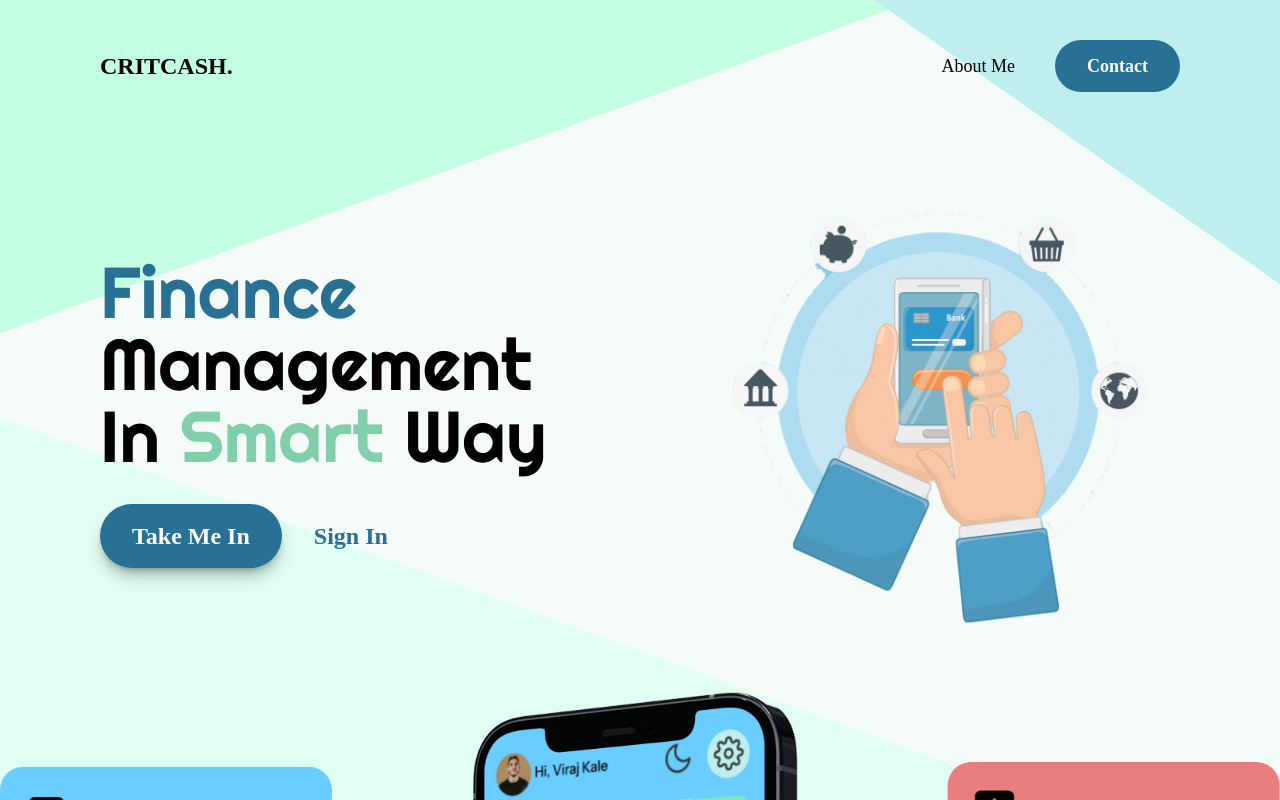
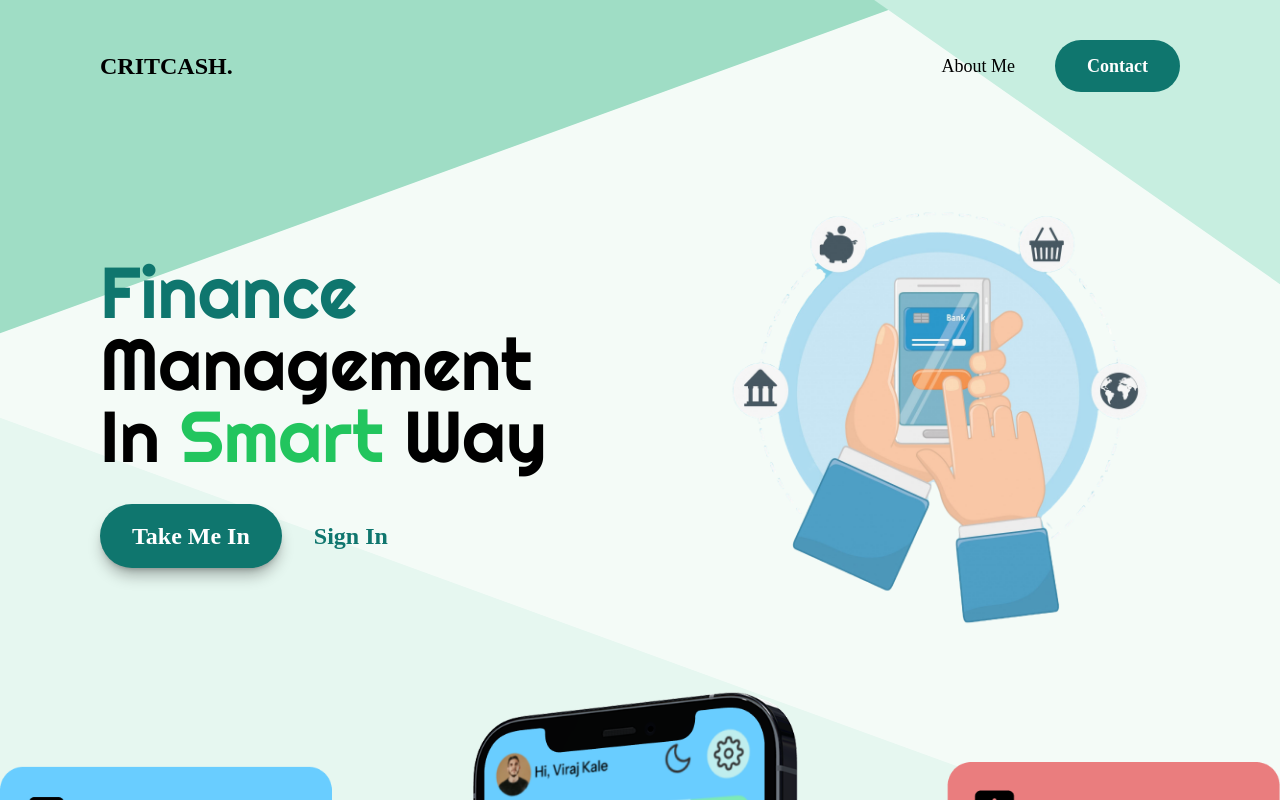
Before and after one commit to iamchaze/CritCash, a React (Vite) app in the folder frontend/: page / in a window 1280 px wide. Shown: the top 800 px of the page. Built offline with nearby package versions, Linux system fonts and the light colour scheme; a web font is replaced by a local one.

Commit message:
style: update color palette in index.css for improved semantic clarity and visual consistency

```diff
--- a/frontend/src/index.css
+++ b/frontend/src/index.css
@@ -5,19 +5,31 @@
     --breakpoint-md: 768px;
     --breakpoint-lg: 976px;
     --breakpoint-xl: 1600px;
-    --color-primary: #F4FBF8;
-    --color-accent1: #E0FFF2;
-    --color-accent2: #BFEEEE;
-    --color-accent3: #C3FFE2;
-    --color-accent4: #81CFAA;
-    --color-accent5: #69CDFF;
-    --color-accent6: #97DCFF;
-    --color-button1: #287094;
-    --color-button1light: #338EBC;
-    --color-button1dark: #1F5C73;
 
-    --color-textboxbg: #F2F2F2;
-    --color-textboxborder: #E7E7E7;
+    /* Finance-focused, semantic palette */
+    /* Soft app background */
+    --color-primary: #F4FBF7;
+    /* Lightest accent – panels, subtle highlights */
+    --color-accent1: #E6F7F0;
+    /* Primary accent – cards, key sections */
+    --color-accent2: #C7EEE0;
+    /* Stronger accent – secondary emphasis */
+    --color-accent3: #9FDDC5;
+    /* Success / positive amounts */
+    --color-accent4: #22C55E;
+    /* Informational / secondary CTAs */
+    --color-accent5: #1D4ED8;
+    /* Soft info background – chips, pills */
+    --color-accent6: #DBEAFE;
+
+    /* Primary action button and states */
+    --color-button1: #0F766E;
+    --color-button1light: #14B8A6;
+    --color-button1dark: #115E59;
+
+    /* Inputs and text fields */
+    --color-textboxbg: #F9FAFB;
+    --color-textboxborder: #D1D5DB;
 }
 
 .left-rectangle {
```
